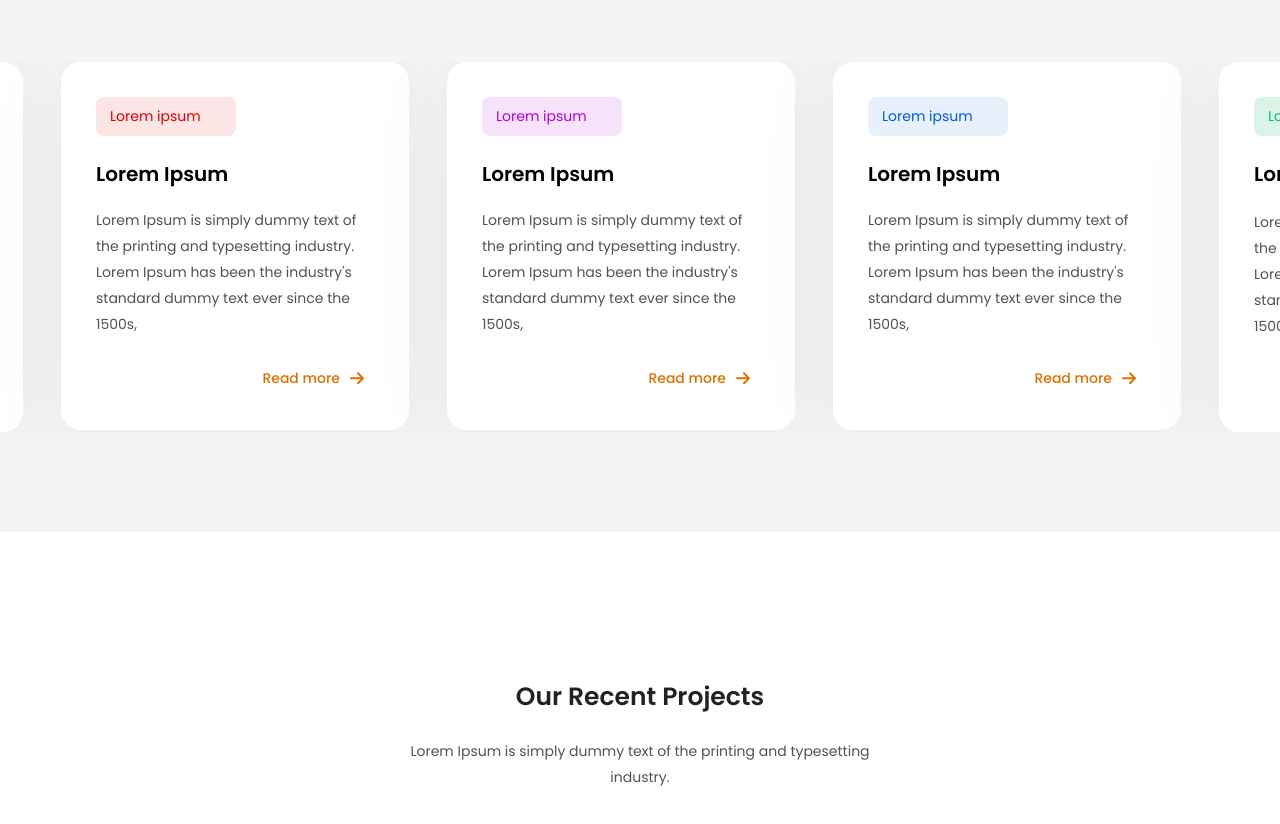
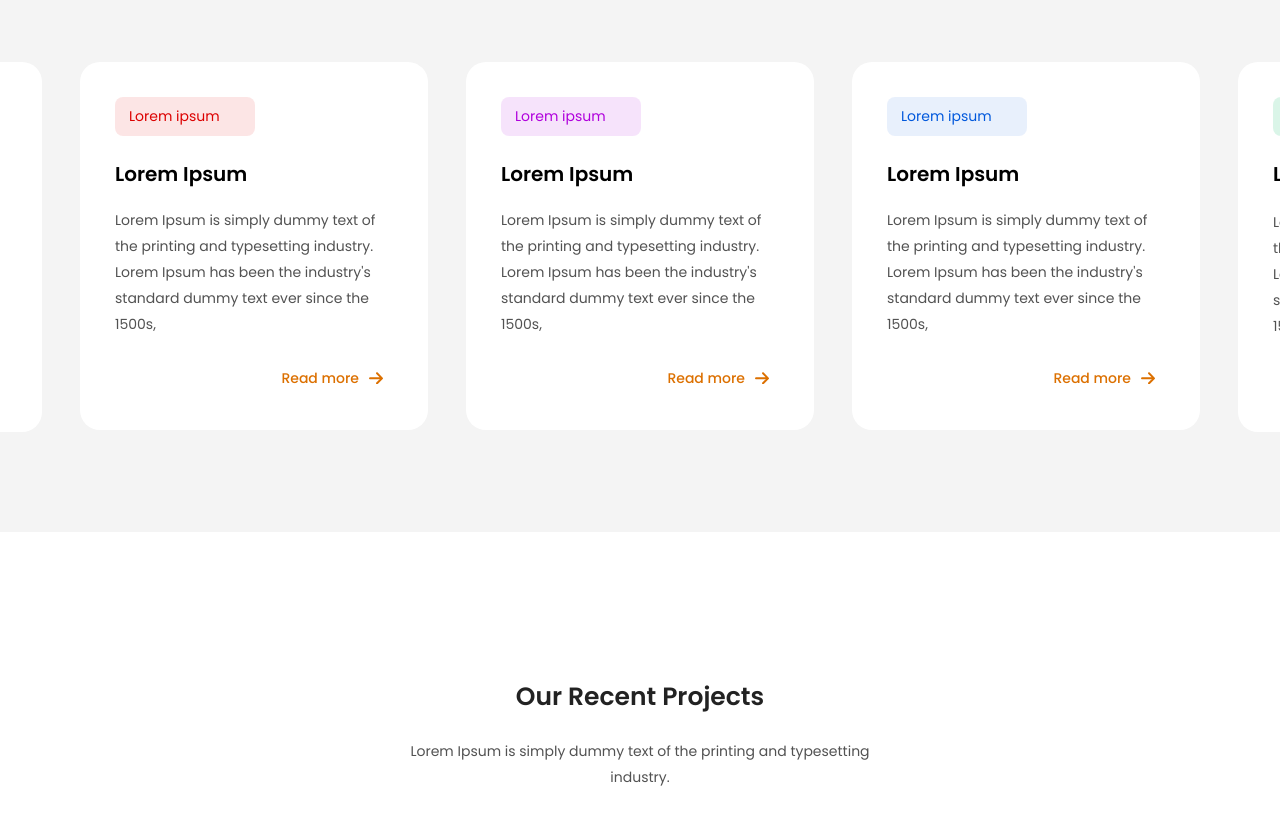
Before and after one commit to khamrayev5636/DigitalAgencybootstrap4oy, a plain HTML site: page index.html in a window 1280 px wide. Shown: the part 3108-3932 px from the top of the page. Drawn offline with nearby package versions, Linux system fonts and the light colour scheme.

Commit message:
Finished website

```diff
--- a/sass/blocks/_carousel.scss
+++ b/sass/blocks/_carousel.scss
@@ -34,10 +34,10 @@
 .carousel__item {
     max-width: 299px;
     width: 100%;
-    margin-right: 38px;
+    margin-right: 19px;
+    margin-left: 19px;
     padding: 30px 31px 24px 28px;
     background-color: var(--body-nav);
-    box-shadow: 0px 4px 94px rgba(0, 0, 0, 0.05);
     border-radius: 20px;
 }
 
```
Also changed, not shown: css/main.css.
